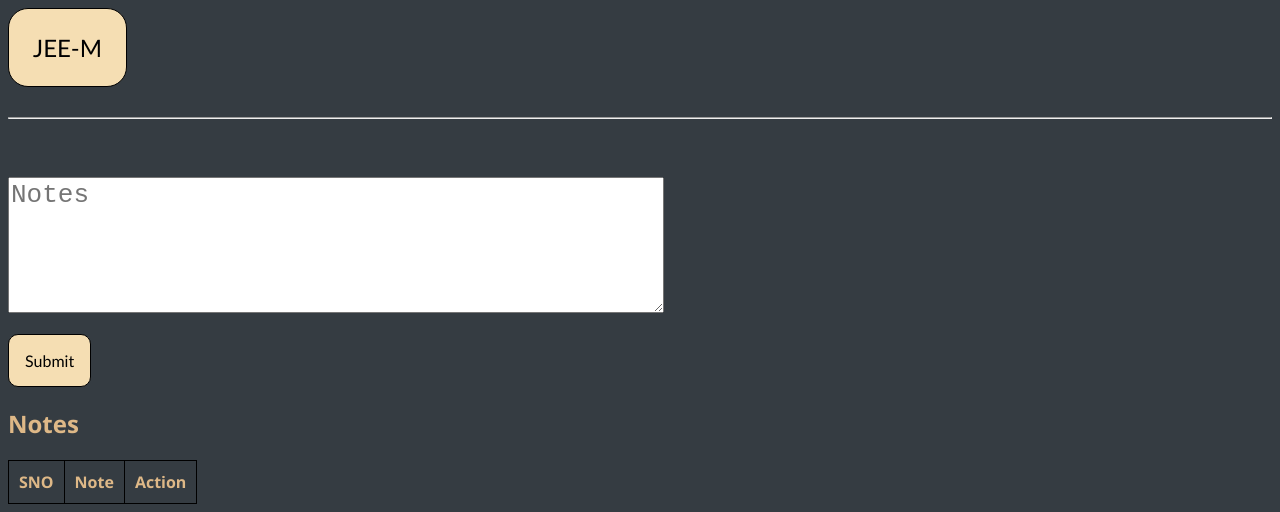
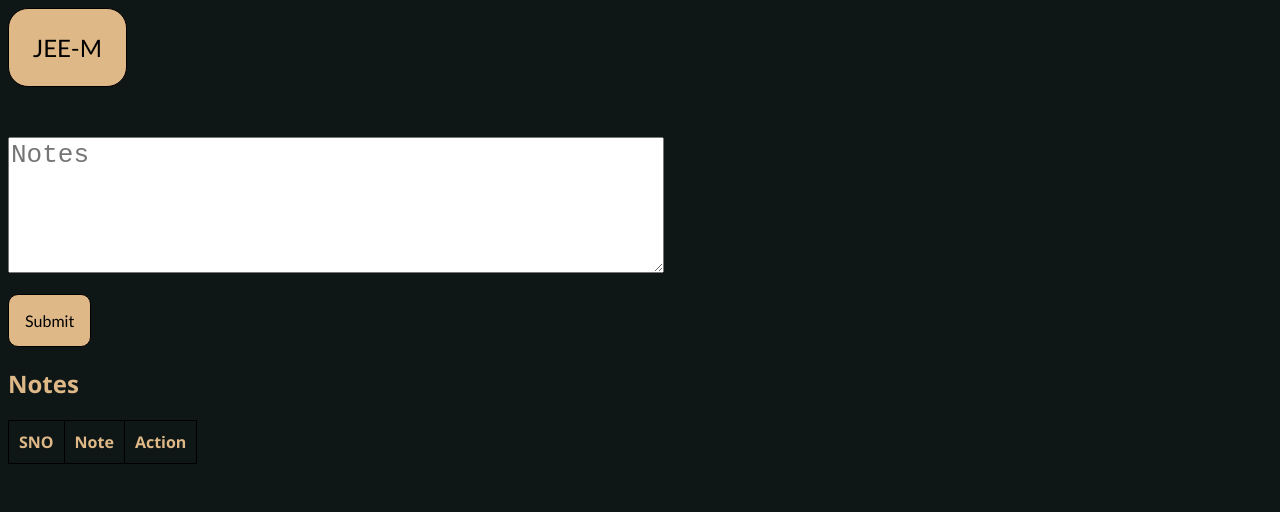
Before and after one commit to MrSlothCodes/jeetime, a plain HTML site: page boards.html in a window 1280 px wide. Shown: the part 351-863 px from the top of the page. After the commit the page ends 823 px from the top, so only its background shows below. Drawn offline with Linux system fonts and the light colour scheme.

Commit message:
Color changes

```diff
--- a/boards.html
+++ b/boards.html
@@ -16,8 +16,6 @@
     <div class="left"> Left For Boards 24</div>
   </div>
   <button value="butt" class="butt" onclick="window.location.href = 'index.html'">JEE-M</button>
-  <br><br>
-  <hr>
   <div class="form-floating">
     <textarea class="form-control" placeholder="Notes" Id="not"
       style="width:25em; height: 5em; margin-top: 50px;font-size: 2em;"></textarea>
--- a/style.css
+++ b/style.css
@@ -1,12 +1,13 @@
 body {
-  background-color: rgb(53, 60, 66);
-  color: burlywood;
+  background-color: rgb(15, 22, 22);
+  color:burlywood;
   font-family: 'Segoe UI', Tahoma, Geneva, Verdana, sans-serif;
+
 }
 
 button
 {
-  background-color: wheat;
+  background-color:burlywood;
   color: black;
   border: 1px solid black;
   font-family: 'Gill Sans', 'Gill Sans MT', Calibri, 'Trebuchet MS', sans-serif;
@@ -29,6 +30,7 @@ button
 
 .countdown
 {
+
   font-size: 5em;
 }
 
```
Also changed, not shown: index.html (+1 -1 lines).
